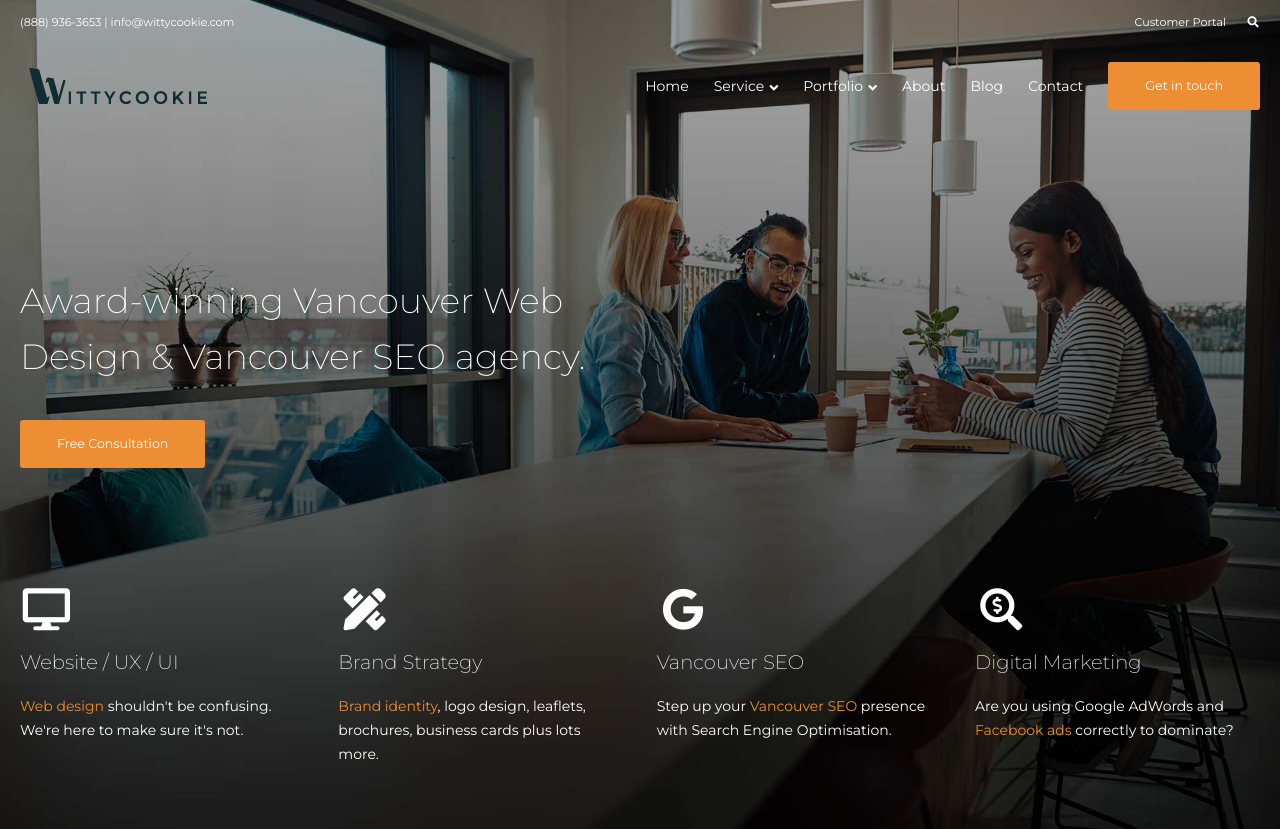
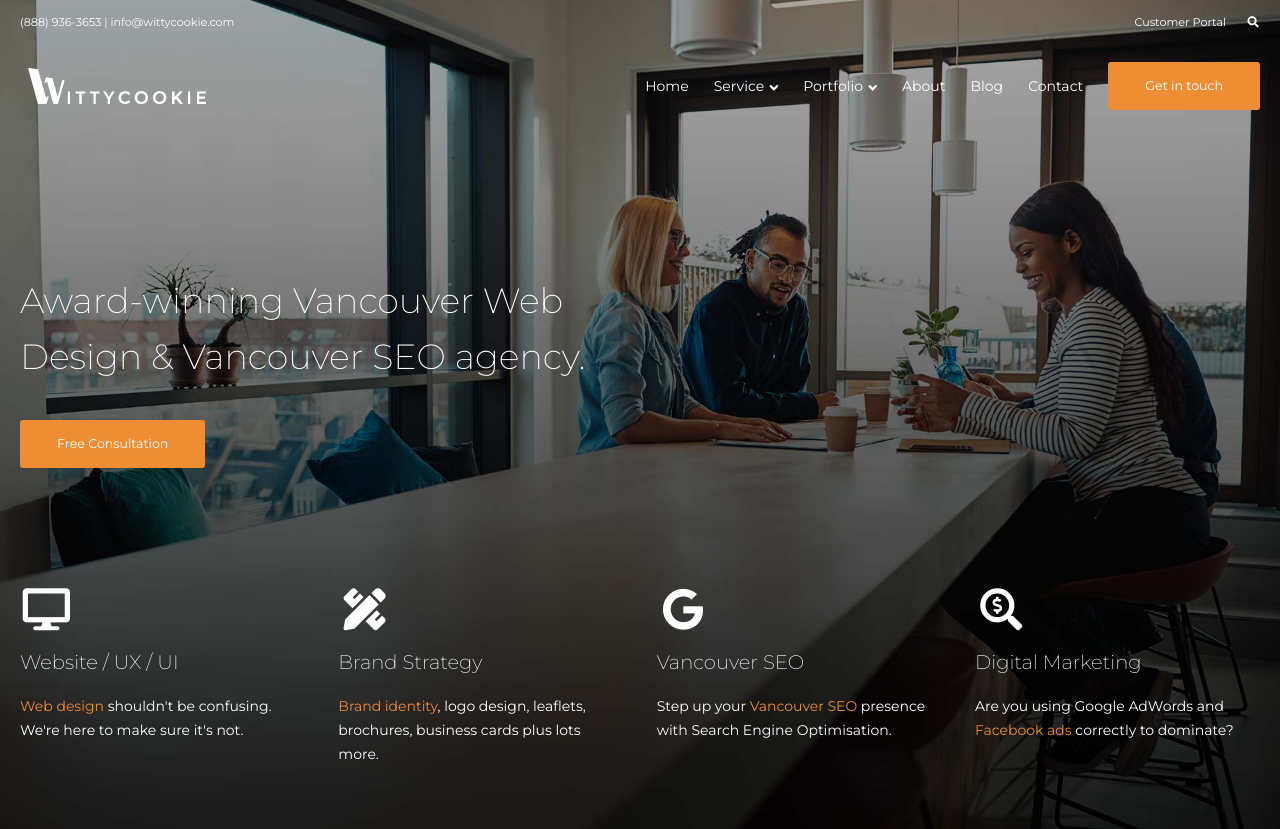
Before and after one commit to suefrontend/clone-wittycookie, a website: page index.html in a window 1280 px wide. Shown: the top 829 px of the page. Drawn offline with Linux system fonts and the light colour scheme.

Commit message:
Fixed logo

```diff
--- a/index.html
+++ b/index.html
@@ -32,8 +32,8 @@
       <!-- <div class="menubar menubar-bg-white"> -->
       <div class="menubar">
         <div class="menubar__inner container">
-          <!-- <img src="images/logo_white.png" alt="" class="header__logo"> -->
-          <img src="images/logo_navy.png" alt="" class="header__logo-bg-white">
+          <img src="images/logo_white.png" alt="" class="header__logo">
+          <!-- <img src="images/logo_navy.png" alt="" class="header__logo-bg-white"> -->
           <nav class="nav header-nav">
             <ul class="header-nav__inner">
               <li class="header-nav__item"><a class="header-nav__link" href="#">Home</a></li>
```
